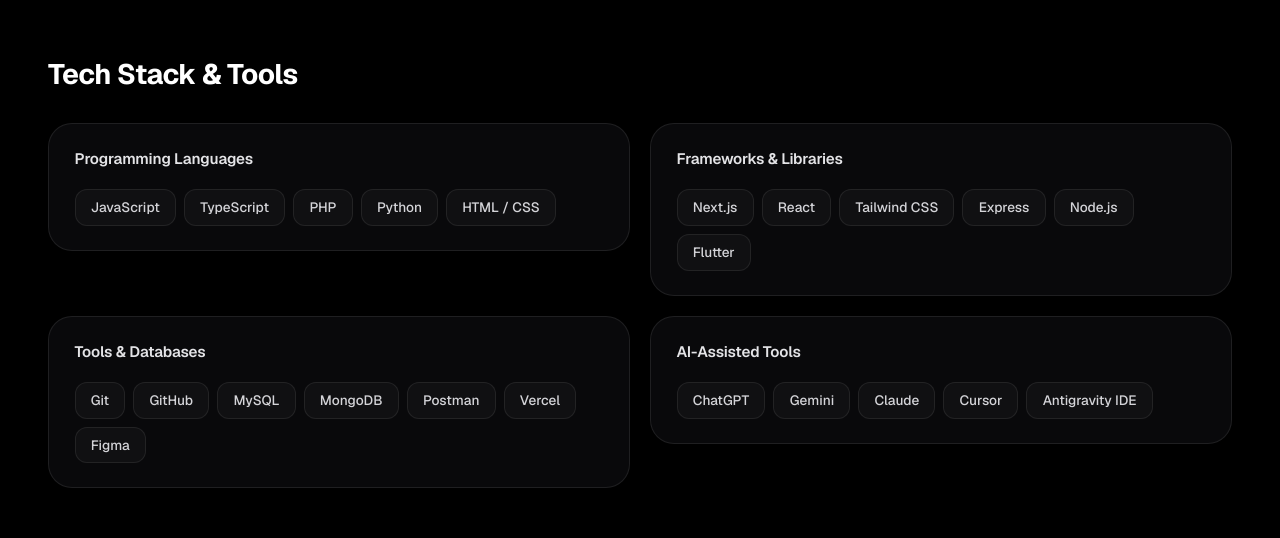
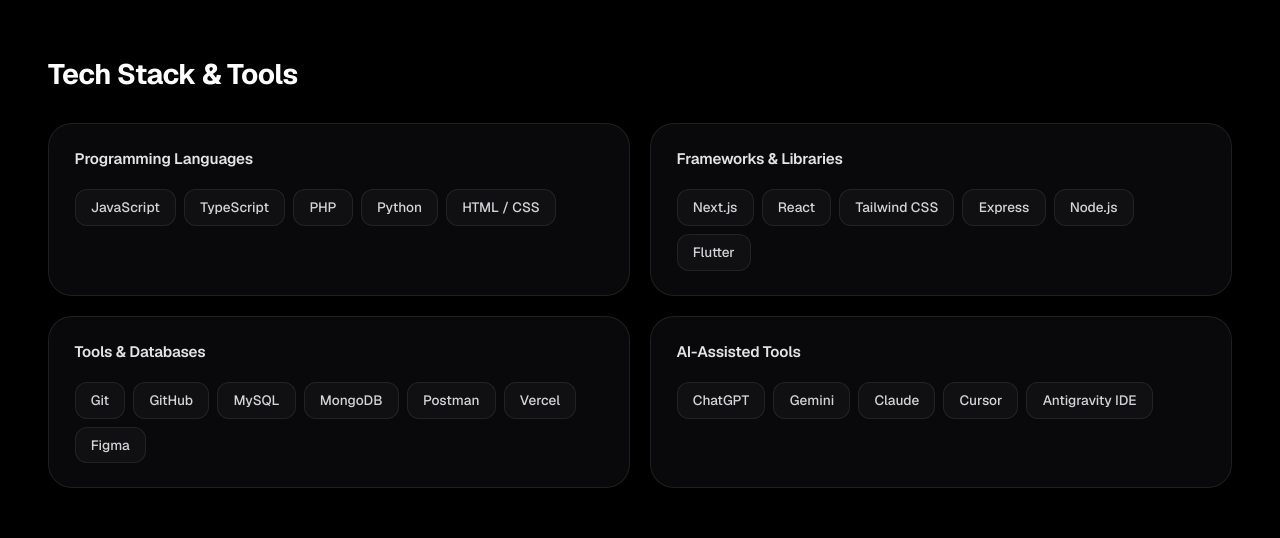
Before and after one commit to Christazel/portfolio, a Next.js app: page /about in a window 1280 px wide. Shown: the part 840-1378 px from the top of the page. Built offline with nearby package versions, Linux system fonts and the light colour scheme.

Commit message:
fix(ui): equalize skill card heights with stretch layout and ScrollReveal className prop

```diff
--- a/app/globals.css
+++ b/app/globals.css
@@ -2797,12 +2797,18 @@
   display: grid;
   grid-template-columns: 1fr;
   gap: 1.25rem;
+  align-items: stretch;
 }
 
 @media (min-width: 640px) {
   .skills-new-grid {
     grid-template-columns: repeat(2, 1fr);
   }
+}
+
+/* Ensure ScrollReveal wrapper stretches to full grid cell height */
+.skills-reveal-stretch {
+  height: 100%;
 }
 
 .skills-new-card {
@@ -2814,6 +2820,8 @@
   display: flex;
   flex-direction: column;
   gap: 1.15rem;
+  height: 100%;
+  box-sizing: border-box;
   transition: border-color 0.25s ease, transform 0.25s ease, background 0.25s ease;
 }
 
--- a/components/animations/ScrollReveal.tsx
+++ b/components/animations/ScrollReveal.tsx
@@ -56,6 +56,7 @@
   once?: boolean;
   scale?: number;
   threshold?: number;
+  className?: string;
 }
 
 const ScrollReveal = memo<ScrollRevealProps>(
@@ -69,6 +70,7 @@
     once = true,
     scale = 1,
     threshold = 0.3,
+    className,
   }) => {
     const containerRef = useRef<HTMLDivElement>(null);
 
@@ -131,6 +133,7 @@
     return (
       <div
         ref={containerRef}
+        className={className}
         style={{
           opacity: 0,
           transform: hiddenTransform,
--- a/components/sections/SkillsSection.tsx
+++ b/components/sections/SkillsSection.tsx
@@ -30,7 +30,7 @@
 
         <div className="skills-new-grid">
           {techGroups.map((group, i) => (
-            <ScrollReveal key={group.title} delay={i * 0.1} duration={0.7} distance={30}>
+            <ScrollReveal key={group.title} delay={i * 0.1} duration={0.7} distance={30} className="skills-reveal-stretch">
               <div className="skills-new-card">
                 <h4 className="skills-new-card-title">{group.title}</h4>
                 <div className="skills-new-chips">
@@ -43,6 +43,7 @@
               </div>
             </ScrollReveal>
           ))}
+
         </div>
       </div>
     </section>
```
